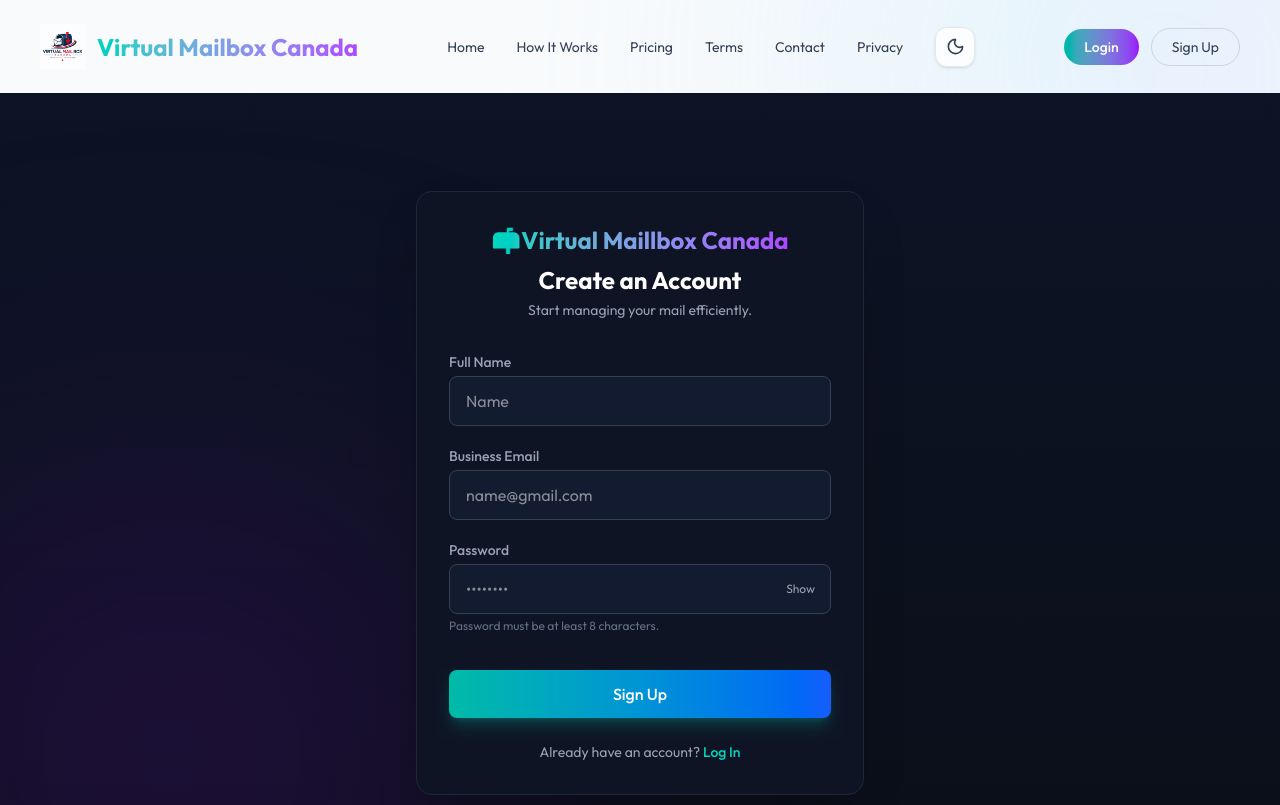
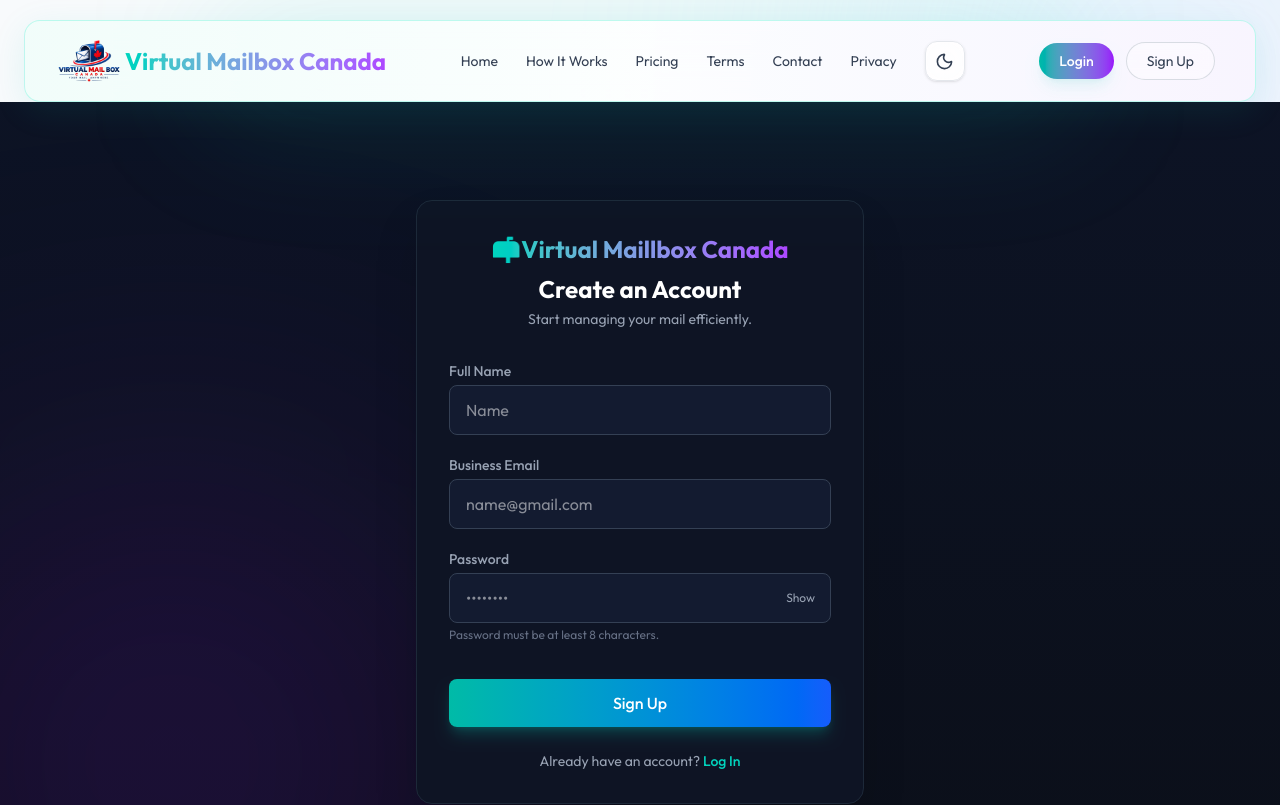
Before and after one commit to farhina-parvin/Virtual-Mailbox, a Next.js app: page /signup in a window 1280 px wide. Shown: the top 805 px of the page. Built offline with nearby package versions, Linux system fonts and the light colour scheme.

Commit message:
Navbar updated

```diff
--- a/src/components/Navbar.tsx
+++ b/src/components/Navbar.tsx
@@ -9,36 +9,40 @@
 export default function Navbar() {
   const [menuOpen, setMenuOpen] = useState(false);
 
-  const closeMenu = () => {
-    setMenuOpen(false);
-  };
+  const closeMenu = () => setMenuOpen(false);
 
   const navLinkClass =
     "relative text-sm text-gray-700 transition-all duration-300 hover:text-teal-500 dark:text-gray-300 dark:hover:text-teal-400 after:absolute after:-bottom-2 after:left-0 after:h-[2px] after:w-0 after:bg-gradient-to-r after:from-teal-400 after:to-purple-500 after:transition-all after:duration-300 hover:after:w-full";
 
   return (
-    <nav className="relative z-50 mx-auto flex max-w-7xl items-center justify-between px-6 py-5 md:px-10 md:py-6">
-      {/* LOGO */}
+    <header className="relative z-50 w-full px-3 pt-3 md:px-6 md:pt-5">
+      {/* Glow behind navbar */}
+      <div className="pointer-events-none absolute top-0 left-1/2 h-32 w-[70%] -translate-x-1/2 rounded-full bg-teal-400/10 blur-3xl dark:bg-purple-500/10" />
+
+      <nav className="relative mx-auto w-full max-w-[1600px] rounded-2xl border border-teal-200/60 bg-gradient-to-r from-teal-50/90 via-white/90 to-purple-50/90 shadow-[0_8px_35px_rgba(20,184,166,0.10)] backdrop-blur-xl transition-all duration-300 dark:border-teal-500/20 dark:bg-gradient-to-r dark:from-[#0b1720]/95 dark:via-[#111827]/95 dark:to-[#171226]/95 dark:shadow-[0_8px_40px_rgba(20,184,166,0.08)]">
+        <div className="flex w-full items-center justify-between px-5 py-4 md:px-8 lg:px-10">
           <Link
             href="/"
             onClick={closeMenu}
-        className="flex items-center gap-2 md:gap-3"
+            className="relative flex min-w-0 items-center gap-2 sm:gap-3"
           >
+            <div className="relative h-10 w-10 shrink-0 sm:h-11 sm:w-11 md:h-12 md:w-12">
               <Image
-          src="/images/mailbox_logo.jpeg"
+                src="/images/mailbox_logo.png"
                 alt="Virtual Mailbox Canada"
-          width={45}
-          height={45}
-          className="h-10 w-10 object-contain md:h-[45px] md:w-[45px]"
+                fill
+                priority
+                className="scale-[1.35] object-contain"
               />
+            </div>
 
-        <span className="bg-gradient-to-r from-teal-400 to-purple-500 bg-clip-text text-lg font-bold text-transparent sm:text-xl md:text-2xl">
+            <span className="bg-gradient-to-r from-teal-400 to-purple-500 bg-clip-text text-sm font-bold whitespace-nowrap text-transparent sm:text-base md:text-xl lg:text-2xl">
               Virtual Mailbox Canada
             </span>
           </Link>
 
           {/* DESKTOP NAVIGATION */}
-      <div className="hidden items-center gap-8 md:flex">
+          <div className="hidden items-center gap-7 lg:flex">
             <Link href="/" className={navLinkClass}>
               Home
             </Link>
@@ -63,38 +67,31 @@
               Privacy
             </Link>
 
-        {/* DESKTOP THEME TOGGLE */}
             <ThemeToggle />
           </div>
 
           {/* DESKTOP BUTTONS */}
-      <div className="hidden items-center gap-3 md:flex">
+          <div className="hidden items-center gap-3 lg:flex">
             <Link
               href="/login"
-          className="rounded-full bg-gradient-to-r from-teal-500 to-purple-600 px-5 py-2 text-sm font-medium text-white transition-all duration-300 hover:scale-105 hover:shadow-lg hover:shadow-teal-500/20"
+              className="rounded-full bg-gradient-to-r from-teal-500 to-purple-600 px-5 py-2 text-sm font-medium text-white shadow-lg shadow-teal-500/10 transition-all duration-300 hover:scale-105 hover:shadow-teal-500/25"
             >
               Login
             </Link>
 
             <Link
               href="/signup"
-          className="rounded-full border border-gray-300 px-5 py-2 text-sm text-gray-700 transition-all duration-300 hover:border-teal-400 hover:bg-teal-400/10 hover:text-teal-500 dark:border-gray-700 dark:text-gray-300 dark:hover:text-teal-400"
+              className="rounded-full border border-gray-300/80 bg-white/30 px-5 py-2 text-sm text-gray-700 transition-all duration-300 hover:border-teal-400 hover:bg-teal-400/10 hover:text-teal-600 dark:border-gray-700 dark:bg-white/5 dark:text-gray-300 dark:hover:text-teal-400"
             >
               Sign Up
             </Link>
           </div>
 
-      {/* MOBILE RIGHT SIDE */}
-      <div className="flex items-center gap-2 md:hidden">
-        {/* MOBILE THEME TOGGLE */}
-        <ThemeToggle />
-
           {/* MOBILE MENU BUTTON */}
           <button
             type="button"
-          aria-label={menuOpen ? "Close menu" : "Open menu"}
-          aria-expanded={menuOpen}
-          className="rounded-lg p-2 text-gray-700 transition-all duration-300 hover:bg-gray-100 hover:text-teal-500 dark:text-gray-300 dark:hover:bg-gray-800 dark:hover:text-teal-400"
+            aria-label="Toggle menu"
+            className="rounded-lg p-2 text-gray-700 transition-all duration-300 hover:bg-teal-100 hover:text-teal-600 lg:hidden dark:text-gray-200 dark:hover:bg-gray-800 dark:hover:text-teal-400"
             onClick={() => setMenuOpen(!menuOpen)}
           >
             {menuOpen ? <X size={26} /> : <Menu size={26} />}
@@ -103,20 +100,16 @@
 
         {/* MOBILE MENU */}
         {menuOpen && (
-        <div className="absolute top-full right-4 left-4 rounded-2xl border border-gray-200 bg-white/95 p-6 shadow-2xl backdrop-blur-xl md:hidden dark:border-gray-800 dark:bg-[#0b0f19]/95">
+          <div className="mx-3 mb-3 rounded-xl border border-teal-200/60 bg-gradient-to-br from-teal-50/95 via-white/95 to-purple-50/95 p-5 shadow-xl backdrop-blur-xl dark:border-gray-800 dark:from-[#0d1a24]/98 dark:via-[#111827]/98 dark:to-[#171226]/98">
             <div className="flex flex-col gap-5">
-            <Link
-              href="/"
-              onClick={closeMenu}
-              className="text-gray-700 transition-all duration-300 hover:translate-x-1 hover:text-teal-500 dark:text-gray-300 dark:hover:text-teal-400"
-            >
+              <Link href="/" onClick={closeMenu} className={navLinkClass}>
                 Home
               </Link>
 
               <Link
                 href="/how-it-works"
                 onClick={closeMenu}
-              className="text-gray-700 transition-all duration-300 hover:translate-x-1 hover:text-teal-500 dark:text-gray-300 dark:hover:text-teal-400"
+                className={navLinkClass}
               >
                 How It Works
               </Link>
@@ -124,23 +117,19 @@
               <Link
                 href="/pricing"
                 onClick={closeMenu}
-              className="text-gray-700 transition-all duration-300 hover:translate-x-1 hover:text-teal-500 dark:text-gray-300 dark:hover:text-teal-400"
+                className={navLinkClass}
               >
                 Pricing
               </Link>
 
-            <Link
-              href="/terms"
-              onClick={closeMenu}
-              className="text-gray-700 transition-all duration-300 hover:translate-x-1 hover:text-teal-500 dark:text-gray-300 dark:hover:text-teal-400"
-            >
+              <Link href="/terms" onClick={closeMenu} className={navLinkClass}>
                 Terms
               </Link>
 
               <Link
                 href="/contact"
                 onClick={closeMenu}
-              className="text-gray-700 transition-all duration-300 hover:translate-x-1 hover:text-teal-500 dark:text-gray-300 dark:hover:text-teal-400"
+                className={navLinkClass}
               >
                 Contact
               </Link>
@@ -148,17 +137,26 @@
               <Link
                 href="/privacy"
                 onClick={closeMenu}
-              className="text-gray-700 transition-all duration-300 hover:translate-x-1 hover:text-teal-500 dark:text-gray-300 dark:hover:text-teal-400"
+                className={navLinkClass}
               >
                 Privacy
               </Link>
+
+              {/* MOBILE THEME */}
+              <div className="flex items-center justify-between border-t border-gray-200 pt-5 dark:border-gray-800">
+                <span className="text-sm text-gray-600 dark:text-gray-400">
+                  Theme
+                </span>
+
+                <ThemeToggle />
+              </div>
 
               {/* MOBILE BUTTONS */}
               <div className="flex gap-3 border-t border-gray-200 pt-5 dark:border-gray-800">
                 <Link
                   href="/login"
                   onClick={closeMenu}
-                className="rounded-full bg-gradient-to-r from-teal-500 to-purple-600 px-5 py-2 text-sm font-medium text-white transition-all duration-300 hover:scale-105"
+                  className="rounded-full bg-gradient-to-r from-teal-500 to-purple-600 px-5 py-2 text-sm text-white"
                 >
                   Login
                 </Link>
@@ -166,7 +164,7 @@
                 <Link
                   href="/signup"
                   onClick={closeMenu}
-                className="rounded-full border border-gray-300 px-5 py-2 text-sm text-gray-700 transition-all duration-300 hover:border-teal-400 hover:bg-teal-400/10 hover:text-teal-500 dark:border-gray-700 dark:text-gray-300 dark:hover:text-teal-400"
+                  className="rounded-full border border-gray-300 bg-white/30 px-5 py-2 text-sm text-gray-700 dark:border-gray-700 dark:bg-white/5 dark:text-gray-300"
                 >
                   Sign Up
                 </Link>
@@ -175,5 +173,6 @@
           </div>
         )}
       </nav>
+    </header>
   );
 }
```
Also changed, not shown: public/images/mailbox_logo.png (added), public/images/mailbox_logo1.jpeg (renamed from public/images/mailbox_logo.jpeg). Lines whose indentation alone changed are shown as unchanged.
